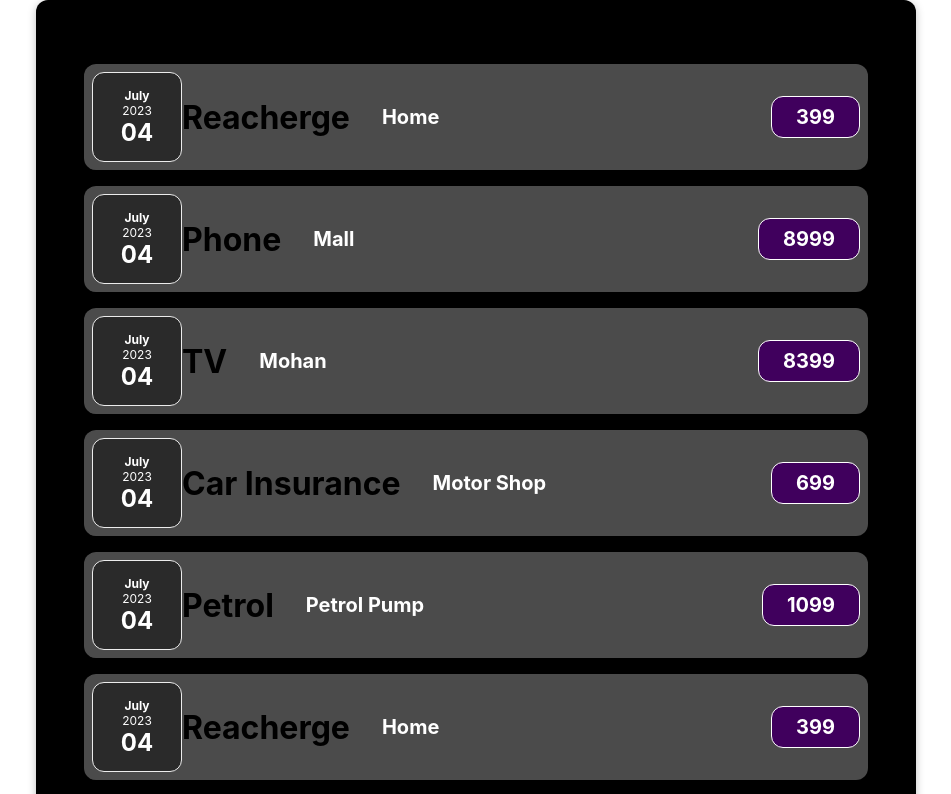
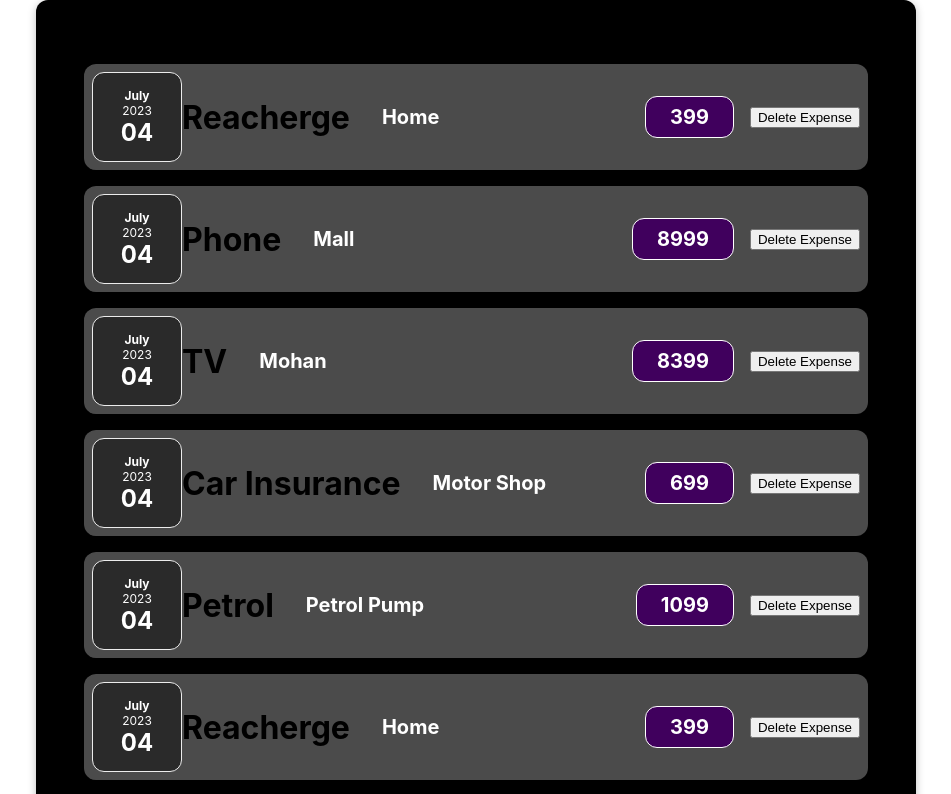
Before and after one commit to indrojit22996/sherpner-01-React-, a React (Create React App) app: page / in a window 1280 px wide. Shown: the top 794 px of the page, without its empty margins (164-1115 px from the left). Built offline with nearby package versions, Linux system fonts and the light colour scheme.

Commit message:
Add eventLisner and Delete Expence

```diff
--- a/src/components/Expence/ExpenceDetail.js
+++ b/src/components/Expence/ExpenceDetail.js
@@ -1,9 +1,14 @@
 function ExpenseDetail({obj}) {
+  // const
+  function handelDeleteExpense(){
+    document.querySelector(".expense-item__description").remove();
+  }
   return (
     <div className="expense-item__description">
       <h1>{obj.title}</h1>
       <h2>{obj.LocationOfExpenditure}</h2>
       <div className="expense-item__price">{obj.amount}</div>
+      <button onClick={handelDeleteExpense}>Delete Expense</button>
     </div>
   );
 }
```
